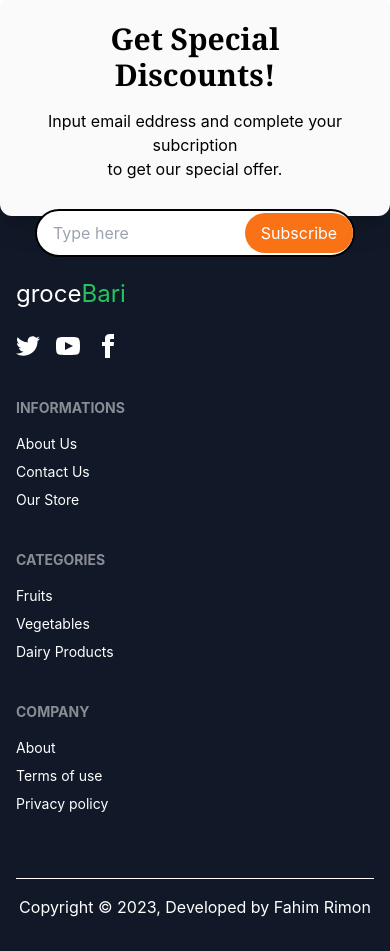
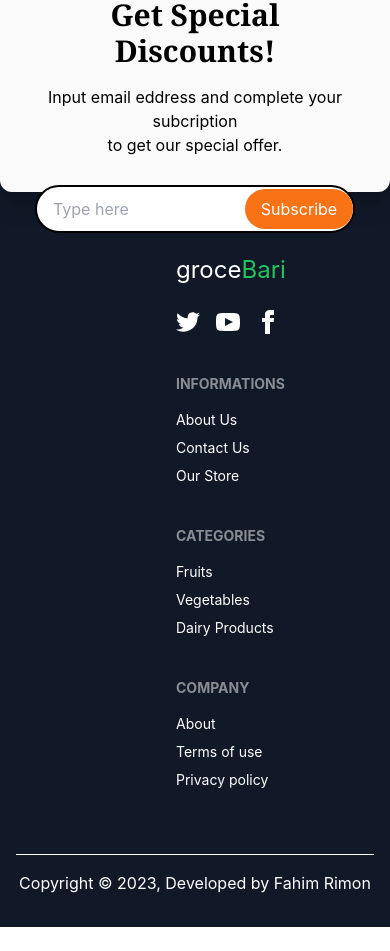
Before and after one commit to fahimrimon/groce-bari, a React (Create React App) app: page / in a window 390 px wide. Shown: the part 6234-7185 px from the top of the page. After the commit the page ends 7161 px from the top, so only its background shows below. Built offline with nearby package versions, Linux system fonts and the light colour scheme.

Commit message:
footer responsive

```diff
--- a/src/Pages/Home/AboutUs/AboutUs.js
+++ b/src/Pages/Home/AboutUs/AboutUs.js
@@ -39,7 +39,7 @@ function AboutUs() {
             <div className="card-body border-2 border-green-500">
             <div className='flex justify-between items-center space-x-6'>
                <div className=''>
-               <img className='h-20 w-20' src={item.img} alt=''/>
+               <img className='h-16 w-16' src={item.img} alt=''/>
                </div>
                <div>
                <h2 className="card-title">{item.title}</h2>
--- a/src/Pages/Shared/Footer/Footer.js
+++ b/src/Pages/Shared/Footer/Footer.js
@@ -23,7 +23,7 @@ function Footer() {
       </div>
 
       <div className='bg-gray-900'>
-      <footer className="footer px-4 lg:px-52 pt-28 pb-16 text-white">
+      <footer className="footer px-4 lg:px-52 px-44 pt-28 pb-16 text-white">
   <div>
   <Link to='/' className="normal-case text-white text-2xl pb-4">groce<span className='text-green-500'>Bari</span></Link>
   <div className="grid grid-flow-col gap-4">
```
